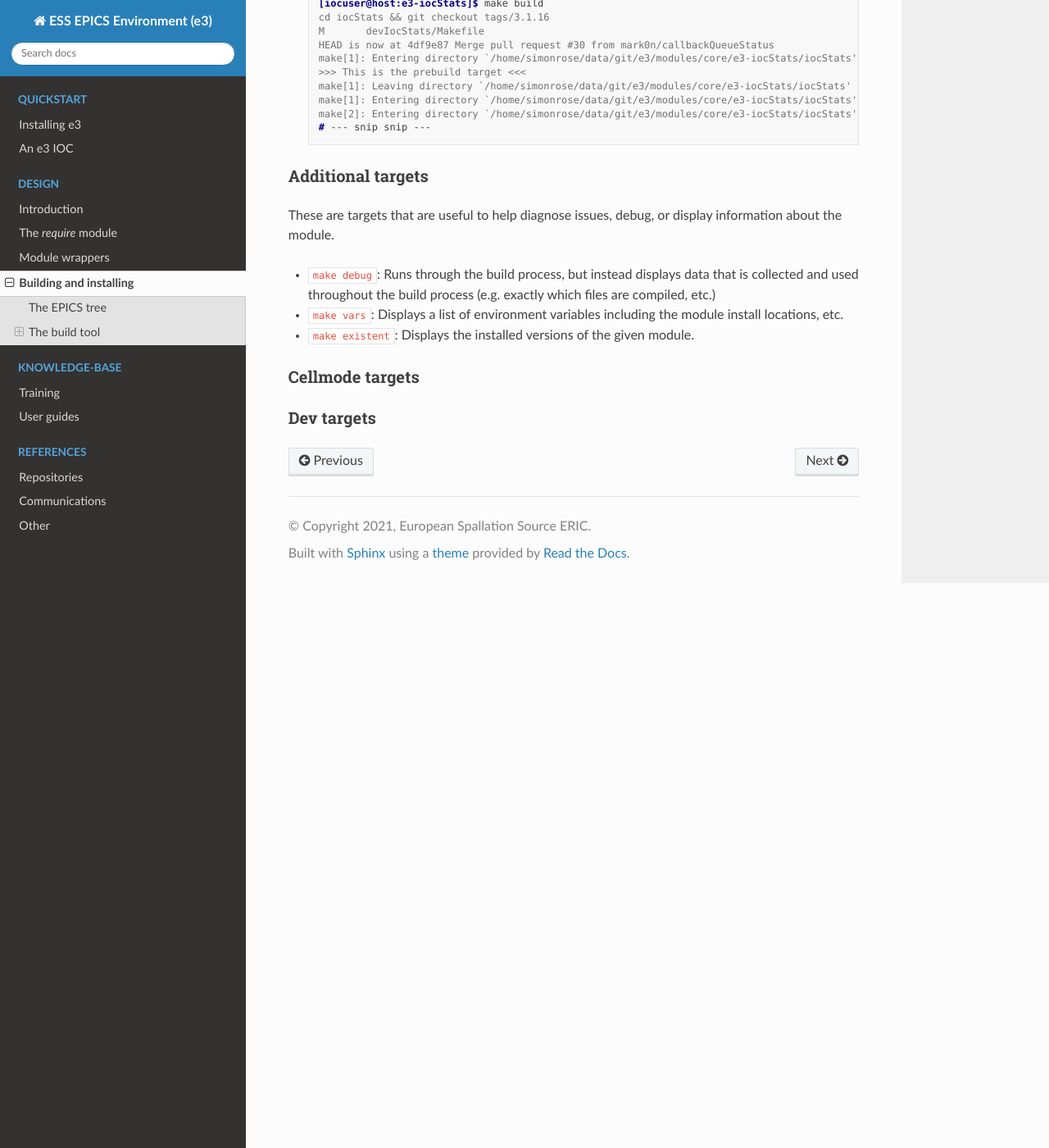
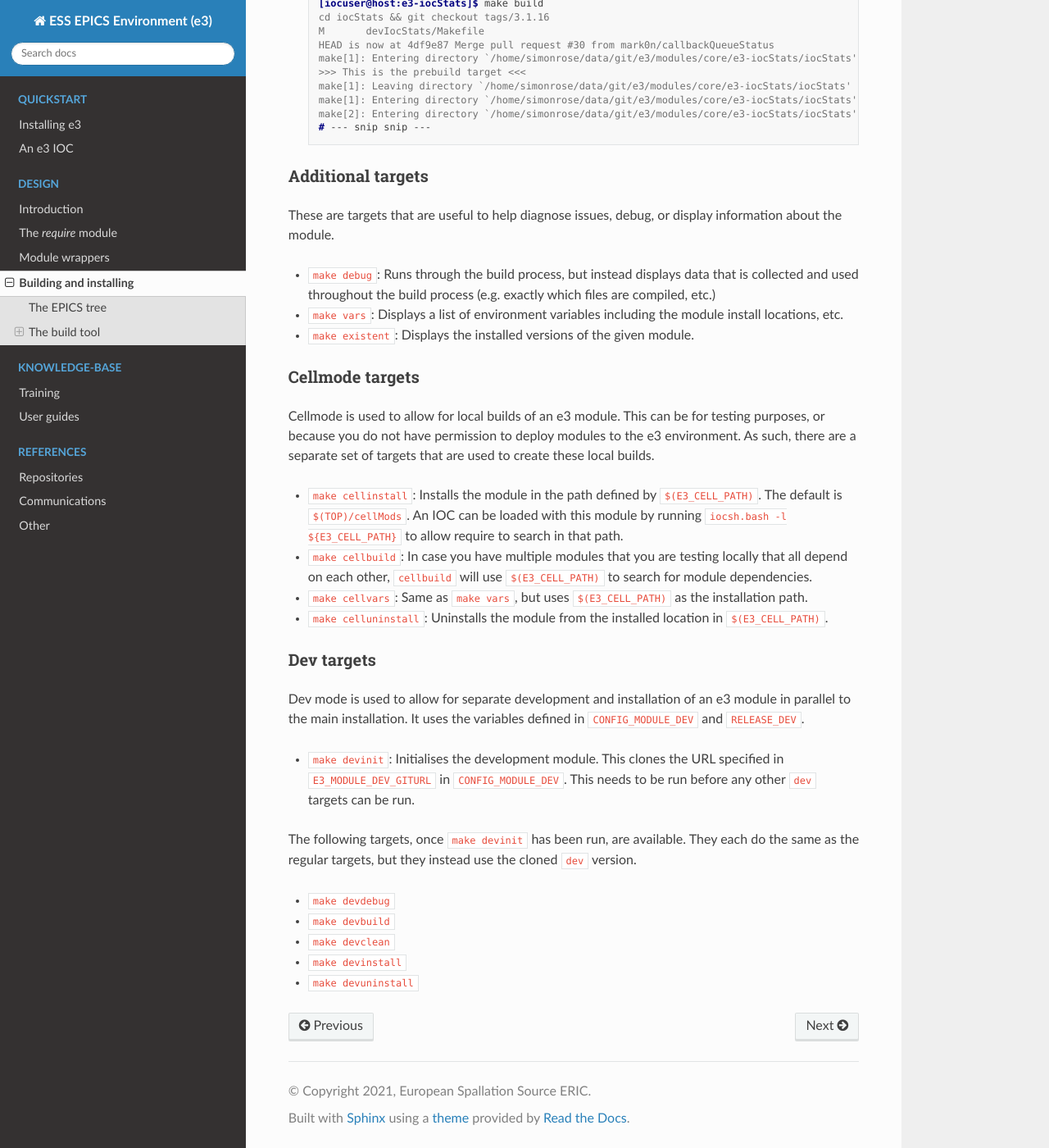
Before and after one commit to ttkorhonen/e3pages, a Sphinx documentation site: the page built from docs/design/4_build_process.md, in a window 1280 px wide and 1400 px high, scrolled down 3781 px. Shown: the whole window at 82% size. Built offline with Sphinx 7.4.7 and the Read the Docs theme 2.0.0, drawn with Linux system fonts in a browser that asks for light colours.

Commit message:
Added cell/dev targets

```diff
--- a/docs/design/4_build_process.md
+++ b/docs/design/4_build_process.md
@@ -168,4 +168,23 @@ These are targets that are useful to help diagnose issues, debug, or display inf
 
 ### Cellmode targets
 
+Cellmode is used to allow for local builds of an e3 module. This can be for testing purposes, or because you do not have permission to deploy modules to the e3 environment. As such, there are a separate set of targets that are used to create these local builds.
+
+* `make cellinstall`: Installs the module in the path defined by `$(E3_CELL_PATH)`. The default is `$(TOP)/cellMods`. An IOC can be loaded with this module by running `iocsh.bash -l ${E3_CELL_PATH}` to allow require to search in that path.
+* `make cellbuild`: In case you have multiple modules that you are testing locally that all depend on each other, `cellbuild` will use `$(E3_CELL_PATH)` to search for module dependencies.
+* `make cellvars`: Same as `make vars`, but uses `$(E3_CELL_PATH)` as the installation path.
+* `make celluninstall`: Uninstalls the module from the installed location in `$(E3_CELL_PATH)`.
+
 ### Dev targets
+
+Dev mode is used to allow for separate development and installation of an e3 module in parallel to the main installation. It uses the variables defined in `CONFIG_MODULE_DEV` and `RELEASE_DEV`.
+
+* `make devinit`: Initialises the development module. This clones the URL specified in `E3_MODULE_DEV_GITURL` in `CONFIG_MODULE_DEV`. This needs to be run before any other `dev` targets can be run.
+
+The following targets, once `make devinit` has been run, are available. They each do the same as the regular targets, but they instead use the cloned `dev` version.
+
+* `make devdebug`
+* `make devbuild`
+* `make devclean`
+* `make devinstall`
+* `make devuninstall`
```
